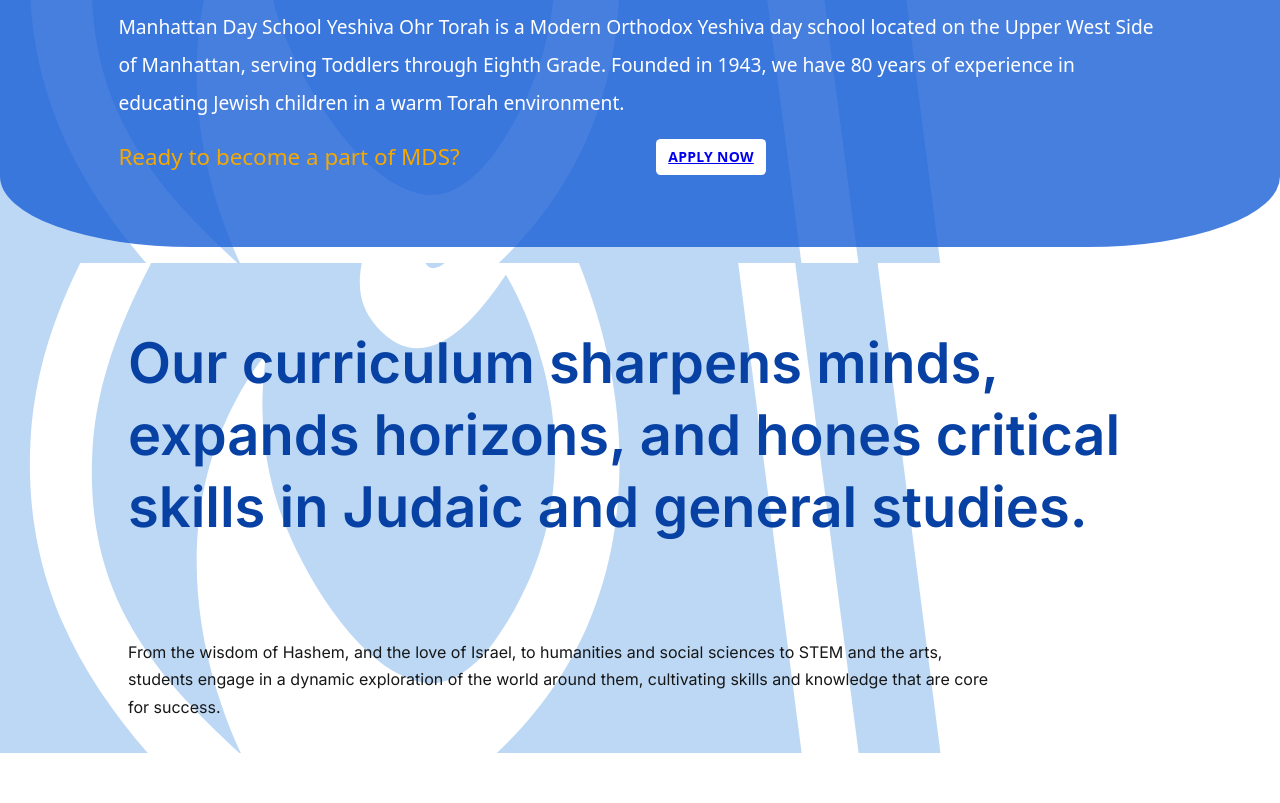
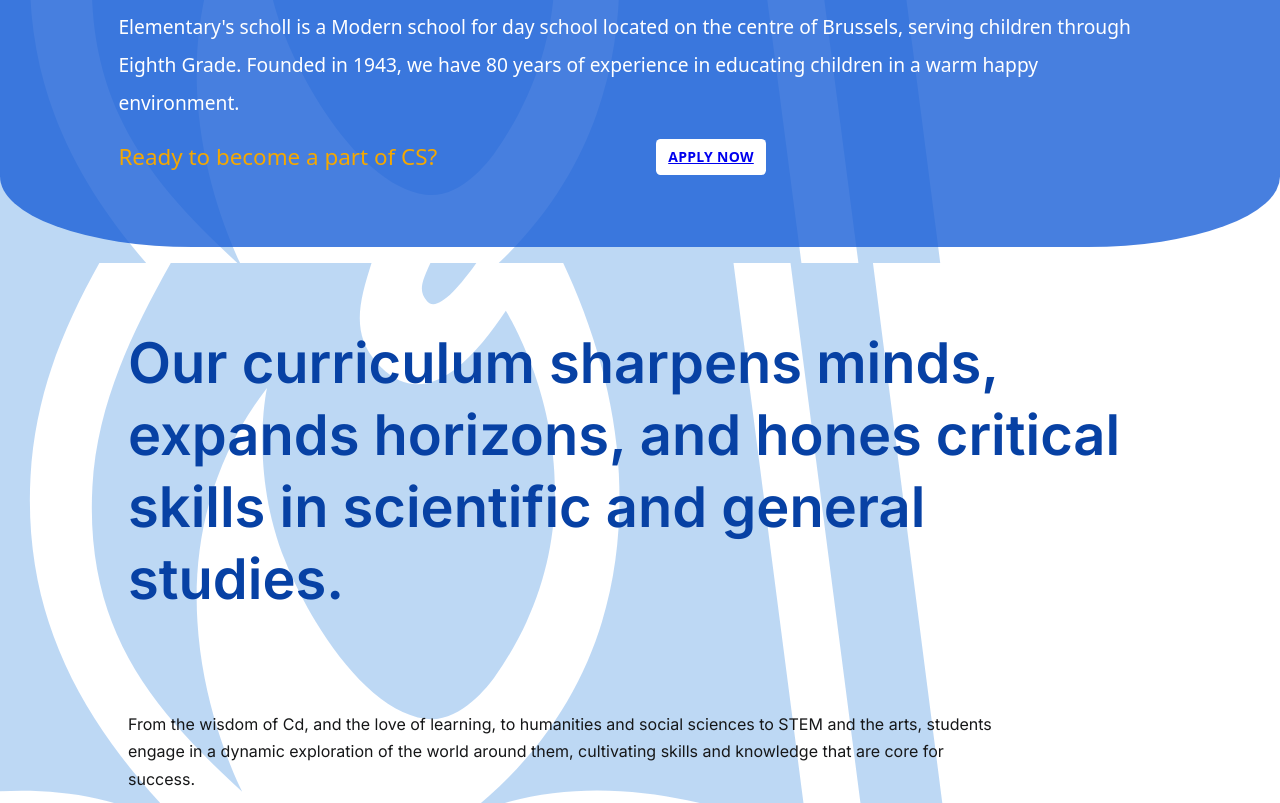
Before and after one commit to MassimilianoMarcello/childerns_school, a Next.js app: page / in a window 1280 px wide. Shown: the part 1157-1960 px from the top of the page. Built offline with nearby package versions, Linux system fonts and the light colour scheme; a web font is replaced by a local one.

Commit message:
before changinc pictures

```diff
--- a/components/Main Content/SectionOne.js
+++ b/components/Main Content/SectionOne.js
@@ -14,14 +14,14 @@
             </h1>
 
             <p>
-              Manhattan Day School Yeshiva Ohr Torah is a Modern Orthodox
-              Yeshiva day school located on the Upper West Side of Manhattan,
-              serving Toddlers through Eighth Grade. Founded in 1943, we have 80
-              years of experience in educating Jewish children in a warm Torah
+              Elementary's scholl is a Modern school
+              for day school located on the centre of Brussels,
+              serving children through Eighth Grade. Founded in 1943, we have 80
+              years of experience in educating  children in a warm happy
               environment.
             </p>
 
-            <h2>Ready to become a part of MDS?</h2>
+            <h2>Ready to become a part of CS?</h2>
             <Button>
               {" "}
               <Link href="./apply" className="btn-apply">
@@ -35,11 +35,11 @@
         <ParallaxInnerTwo className="parallax-inner">
           <h2>
             Our curriculum sharpens minds, expands horizons, and hones critical
-            skills in Judaic and general studies.
+            skills in scientific and general studies.
           </h2>
 
           <p>
-            From the wisdom of Hashem, and the love of Israel, to humanities and
+            From the wisdom of Cd, and the love of learning, to humanities and
             social sciences to STEM and the arts, students engage in a dynamic
             exploration of the world around them, cultivating skills and
             knowledge that are core for success.
--- a/components/Main Content/SectionThree.js
+++ b/components/Main Content/SectionThree.js
@@ -9,8 +9,8 @@
           <h1 className="title-6">Join our family</h1>
 
           <p className="text-6">
-            The future is bright: feel the warmth. <br /> Join the MDS family today to
-            experience the magic of MDS firsthand. <br />
+            The future is bright: feel the warmth. <br /> Join the CS family today to
+            experience the magic of CS firsthand. <br />
           </p>
           <AskLinkContainer className="ask-link-container">
             <p className="text-6">Have a question about application?</p>
```
